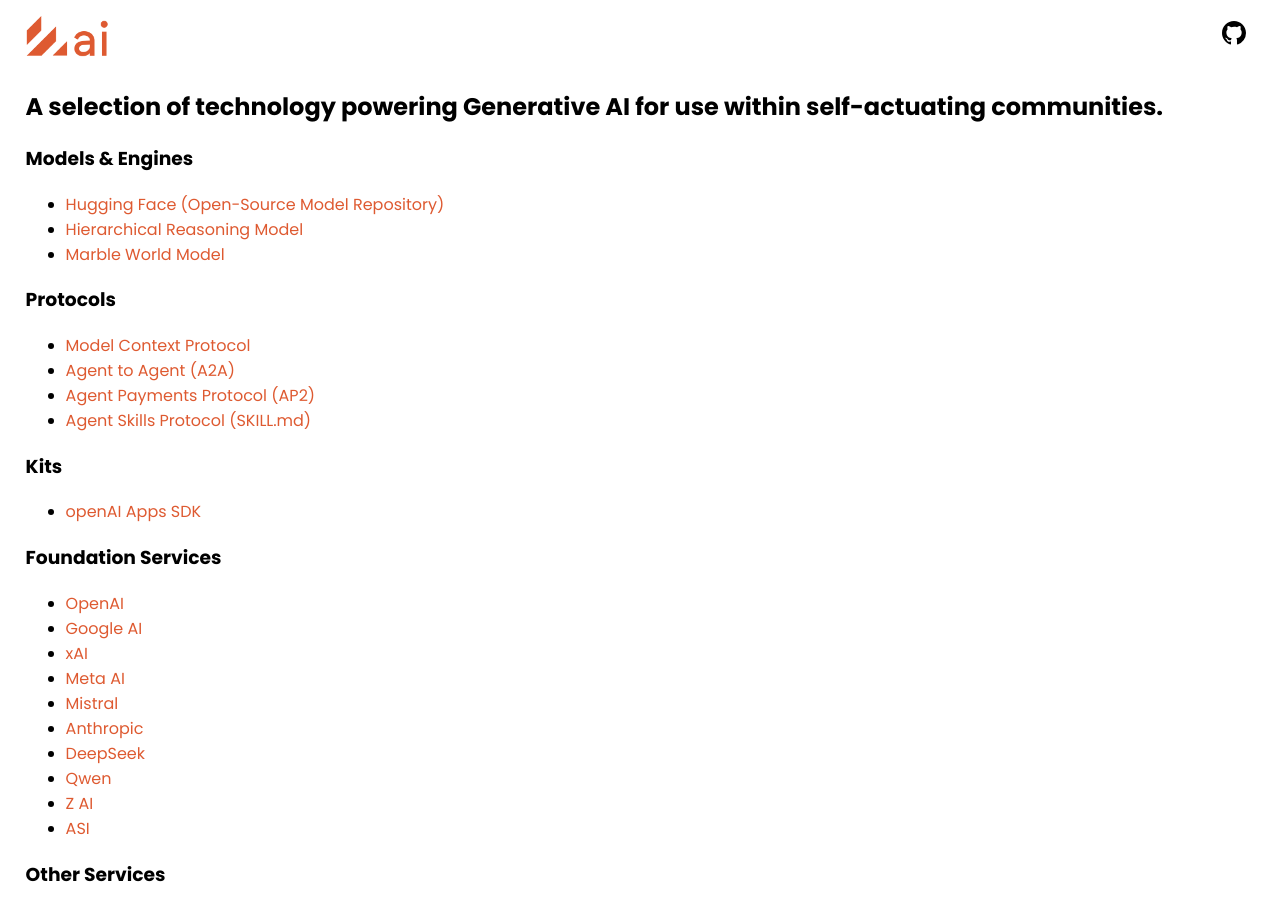
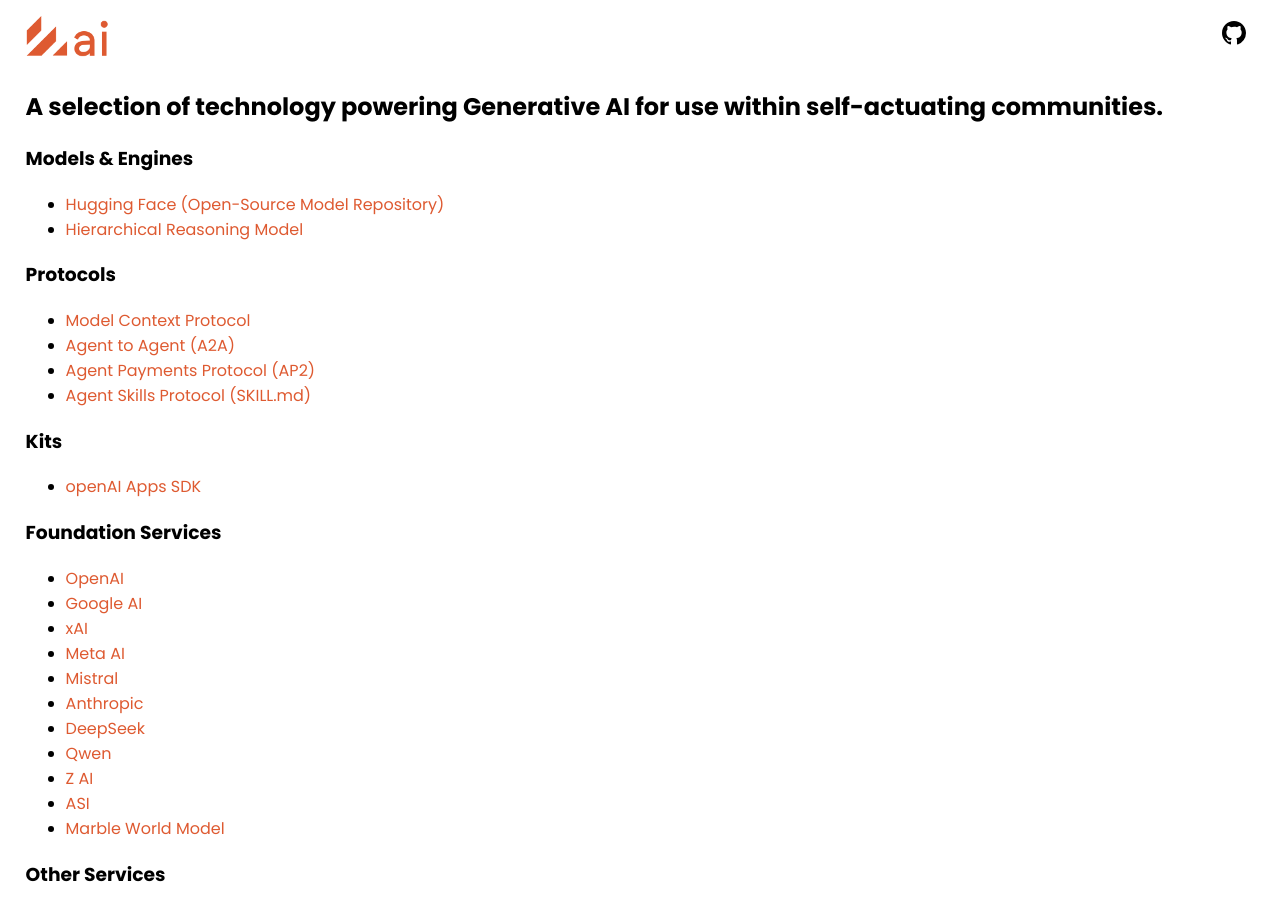
Before and after one commit to selfdriven-foundation/selfdriven-ai, a Jekyll site: the page built from docs/pages/tech.md, in a window 1280 px wide and 900 px high. Built offline with Jekyll 4.4.1, drawn with Linux system fonts in a browser that asks for light colours; part of the change alters nothing that is shown.

```diff
--- a/docs/pages/tech.md
+++ b/docs/pages/tech.md
@@ -9,7 +9,6 @@ permalink: /tech/
 ### Models & Engines
 - [Hugging Face (Open-Source Model Repository)](https://huggingface.co/)
 - [Hierarchical Reasoning Model](https://github.com/sapientinc/HRM)
-- [Marble World Model](https://marble.worldlabs.ai)
 
 ### Protocols
 - [Model Context Protocol](https://modelcontextprotocol.io)
@@ -31,6 +30,7 @@ permalink: /tech/
 - [Qwen](https://qwen.ai)
 - [Z AI](z.ai)
 - [ASI](https://superintelligence.io)
+- [Marble World Model](https://marble.worldlabs.ai)
 
 ### Other Services
 - [Google DeepMind](https://deepmind.google)
```
